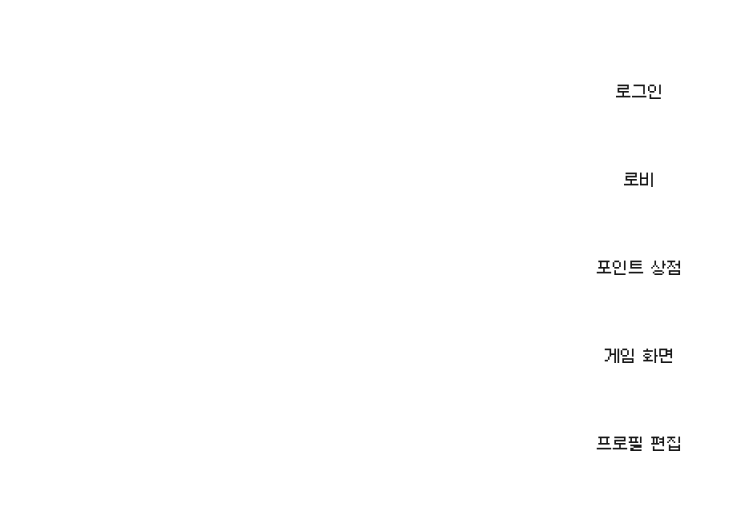
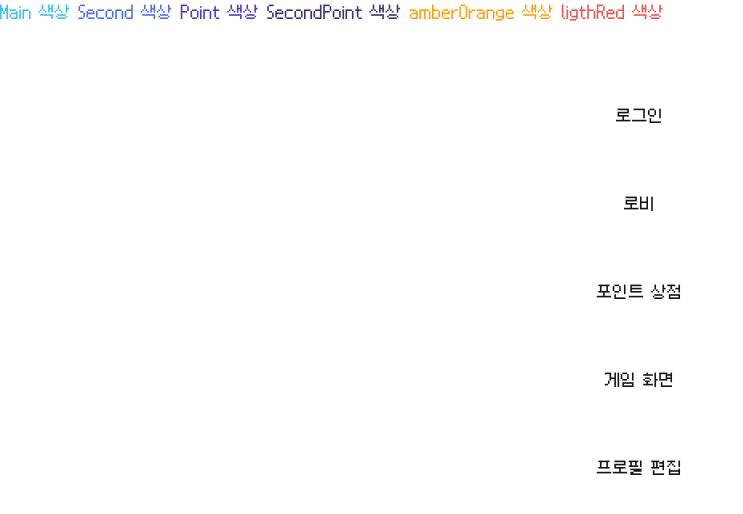
Before and after one commit to prgrms-web-devcourse-final-project/WEB2_3_Our-Tuft_FE, a Next.js app: page / in a window 1280 px wide. Shown: the top 514 px of the page, without its empty margins (0-743 px from the left). Built offline with nearby package versions, Linux system fonts and the light colour scheme.

Commit message:
💄Style: 공통색상 지정

```diff
--- a/app/page.tsx
+++ b/app/page.tsx
@@ -2,6 +2,15 @@ import Link from "next/link";
 
 export default function Home() {
   return (
+    <>
+      <div className="flex gap-2">
+        <div className="color-box text-main">Main 색상</div>
+        <div className="color-box text-second">Second 색상</div>
+        <div className="color-box text-point">Point 색상</div>
+        <div className="color-box text-secondPoint">SecondPoint 색상</div>
+        <div className="color-box text-amberOrange">amberOrange 색상</div>
+        <div className="color-box text-ligthRed">ligthRed 색상</div>
+      </div>
       <div className="flex flex-col items-center justify-items-center min-h-screen p-8 pb-20 gap-16 sm:p-20 font-[family-name:var(--font-geist-sans)]">
         <Link href="/login">로그인</Link>
         <Link href="/lobby">로비</Link>
@@ -9,5 +18,6 @@ export default function Home() {
         <Link href="/game">게임 화면</Link>
         <Link href="/my">프로필 편집</Link>
       </div>
+    </>
   );
 }
--- a/app/styles/globals.css
+++ b/app/styles/globals.css
@@ -10,6 +10,12 @@
 :root {
   --background: #ffffff;
   --foreground: #171717;
+  --color-main: #3dc2ec;
+  --color-second: #4b70f5;
+  --color-point: #4c3bcf;
+  --color-secondPoint: #402e7a;
+  --color-amberOrange: #ffa20e;
+  --color-ligthRed: #f05650;
 }
 
 @media (prefers-color-scheme: dark) {
@@ -24,3 +30,22 @@ body {
   background: var(--background);
   font-family: "Galmuri9", sans-serif;
 }
+
+.text-main {
+  color: var(--color-main);
+}
+.text-second {
+  color: var(--color-second);
+}
+.text-point {
+  color: var(--color-point);
+}
+.text-secondPoint {
+  color: var(--color-secondPoint);
+}
+.text-amberOrange {
+  color: var(--color-amberOrange);
+}
+.text-ligthRed {
+  color: var(--color-ligthRed);
+}
```
Lines whose indentation alone changed are shown as unchanged.
